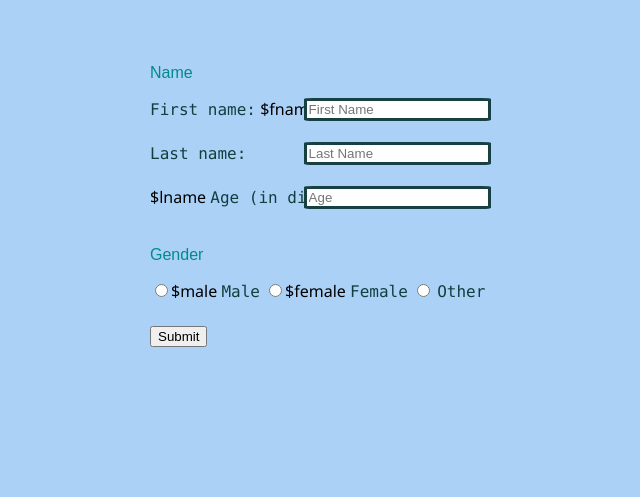
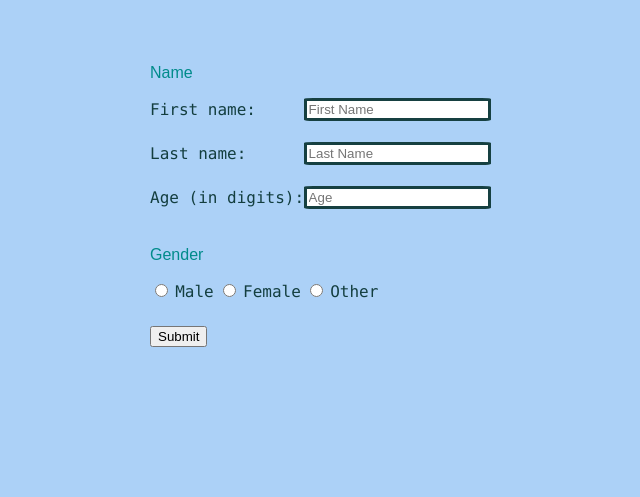
Before and after one commit to Shamik69/project1, a PHP site: page /project1/ in a window 1280 px wide. Shown: the top 497 px of the page, without its empty margins (106-746 px from the left). Run offline with PHP 8.4, Linux system fonts and the light colour scheme.

Commit message:
Update index.php

```diff
--- a/index.php
+++ b/index.php
@@ -11,23 +11,22 @@
         <!--name-->
         <p>Name</p>
         <label for="fname" class="lbl">First name:</label>
-        <input type="text" id="fname" name="fname" class="bx" placeholder="First Name">$fname
+        <input type="text" id="fname" name="fname" class="bx" placeholder="First Name">
         <br><br>
         <label for="lname" class="lbl">Last name:</label>
-        <input type="text" id="lname" name="lname" class="bx" placeholder="Last Name"><br><br>$lname
+        <input type="text" id="lname" name="lname" class="bx" placeholder="Last Name"><br><br>
 
 
 
         <!--age-->
         <label for="age" class="lbl">Age (in digits):</label>
-        <input type="text" id="age" name="age" class="bx" min="0" max="100" placeholder="Age">$age
-        <br><br>
+        <input type="text" id="age" name="age" class="bx" min="0" max="100" placeholder="Age"><br><br>
 
         <!--Gender-->
         <p>Gender</p>
-        <input type="radio" name="male" id="male" class="btn">$male
+        <input type="radio" name="male" id="male" class="btn">
         <label for="male" class="lbl">Male</label>
-        <input type="radio" name="Female" id="Female" class="btn">$female
+        <input type="radio" name="Female" id="Female" class="btn">
         <label for="Female" class="lbl">Female</label>
         <input type="radio" name="Other" id="Other" class="btn">
         <label for="Other" class="lbl">Other</label><br><br>
```
